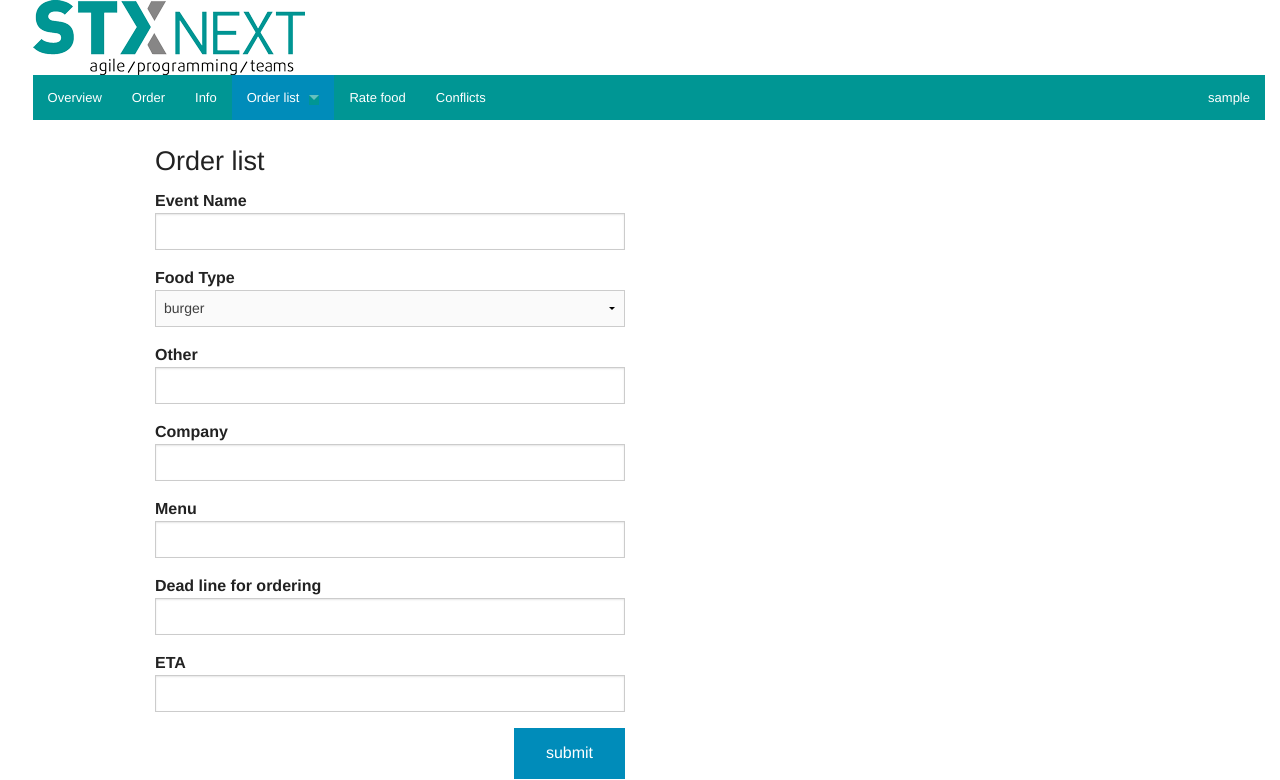
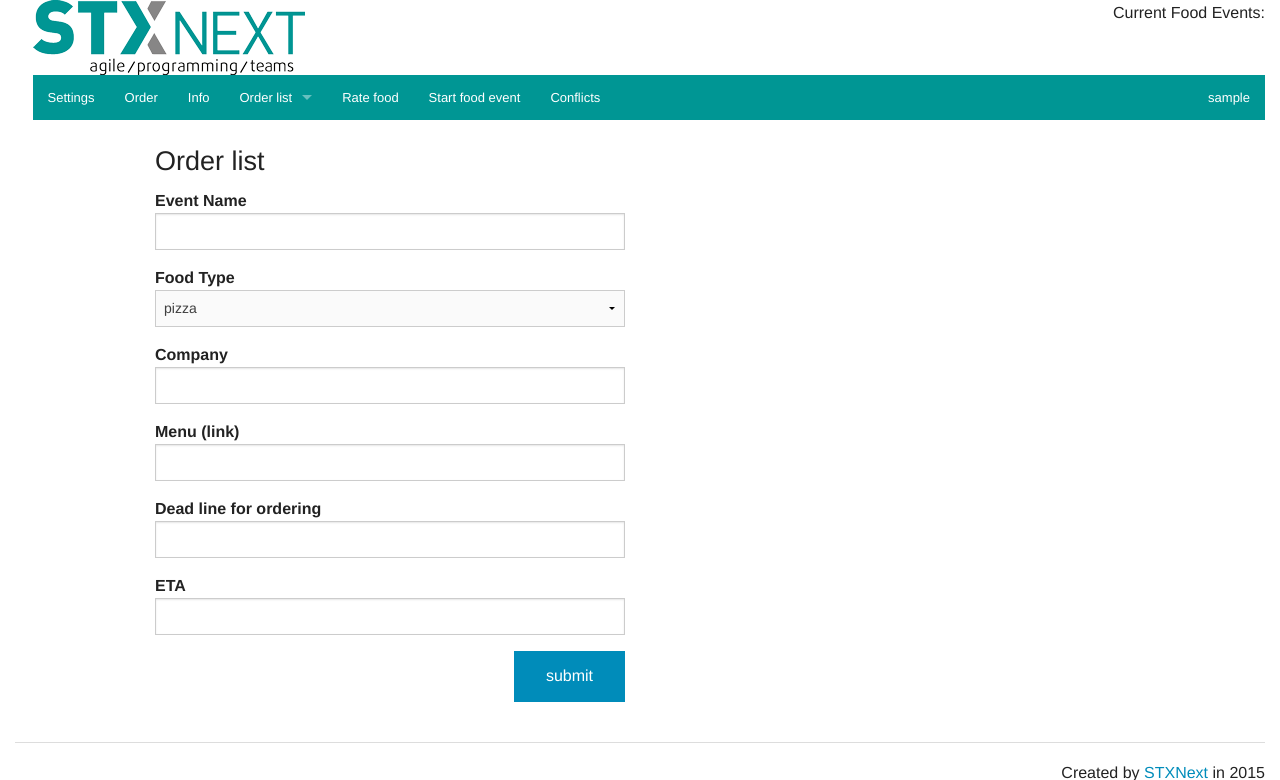
Before and after one commit to pdyba/lunch-app, a Flask app: page /food_event_start in a window 1280 px wide. Shown: the top 780 px of the page. Run offline with Flask 2, Linux system fonts and the light colour scheme; the visitor is signed in with stand-in values (Sample User, id 1); data comes from the database, SQL or seed files in the repository; data that the repository does not hold is empty; parts of the project's set-up code (start-up, migrations or seed data) failed here and were passed over; some libraries are stand-ins or nearby versions.

Commit message:
event creation and handling with unitests

```diff
--- a/src/lunch_app/fixtures.py
+++ b/src/lunch_app/fixtures.py
@@ -56,23 +56,28 @@ def fill_user():
     user = User()
     user.email = 'test_user'
     user.username = 'test_user'
+    user.favourite_food = '["pizza", "burger", "sushi", "chinese", "other"]'
     db.session.add(user)
     user_2 = User()
     user_2.email = 'test@user.pl'
     user_2.username = 'test@user.pl'
     user_2.i_want_daily_reminder = True
+    user_2.favourite_food = '["pizza", "sushi", "chinese", "other"]'
     db.session.add(user_2)
     user_3 = User()
     user_3.email = 'x@x.pl'
     user_3.username = 'x@x.pl'
+    user_3.favourite_food = '["sushi", "chinese", "other"]'
     db.session.add(user_3)
     user_4 = User()
     user_4.email = 'reminder@user.pl'
     user_4.username = 'reminder@user.pl'
     user_4.i_want_daily_reminder = True
+    user_4.favourite_food = '["sushi", "chinese"]'
     user_5 = User()
     user_5.email = 'mock_user@mock.com'
     user_5.username = 'mock_user@mock.com'
+    user_5.username = '["sushi"]'
     user_5.rate_timestamp = date(2015, month=2, day=2)
     db.session.add(user_4)
     db.session.add(user_5)
--- a/src/lunch_app/forms.py
+++ b/src/lunch_app/forms.py
@@ -15,7 +15,22 @@ from wtforms import (
     FloatField,
     StringField,
     DateTimeField,
+    SelectMultipleField,
+    widgets,
 )
+
+
+FOOD_TYPE_LIST = ['pizza', 'burger', 'sushi', 'chinese', 'other']
+
+class MultiCheckboxField(SelectMultipleField):
+    """
+    A multiple-select, except displays a list of checkboxes.
+
+    Iterating the field will produce subfields, allowing custom rendering of
+    the enclosed checkbox fields.
+    """
+    widget = widgets.ListWidget(prefix_label=False, html_tag='ol')
+    option_widget = widgets.CheckboxInput()
 
 
 class OrderForm(Form):
@@ -200,6 +215,11 @@ class UserPreferences(Form):
             ('13:00', '13:00'),
         ]
     )
+    favourite_food = MultiCheckboxField(
+        'preferred_arrival_time',
+        choices=[(food,)*2 for food in FOOD_TYPE_LIST],
+        validators=[validators.optional()]
+    )
 
 
 class FinanceSearchForm(Form):
@@ -301,6 +321,7 @@ class PizzaChooseForm(Form):
         validators=[validators.DataRequired("Please choose pizza size.")],
         choices=[
             ('small', 'small'),
+            ('medium', 'medium'),
             ('big', 'big'),
         ]
     )
@@ -334,6 +355,7 @@ class ResolveConflict(Form):
         "notes",
     )
 
+
 class CreateFoodEventForm(Form):
     """
     Create food event.
@@ -342,13 +364,7 @@ class CreateFoodEventForm(Form):
     food_type = SelectField(
         'food_type',
         validators=[validators.DataRequired("Please choose food type")],
-        choices=[
-            ("burger", "burger"),
-            ("pizza", "pizza"),
-            ("sushi", "sushi"),
-            ("chinese", "chinese"),
-            ("other", "other"),
-        ],
+        choices=[(food,)*2 for food in FOOD_TYPE_LIST],
     )
     other_food_type = StringField(
         "other_food_type",
@@ -356,7 +372,28 @@ class CreateFoodEventForm(Form):
     )
     food_company = StringField("food_company")
     menu = StringField("menu", validators=[
-        validators.URL(message="Please enter a valid url")
+        validators.data_required(message="Please enter a menu link")
     ])
-    deadline_for_ordering = DateTimeField(format='%Y-%m-%d %H:%M')
-    eta = DateTimeField(format='%Y-%m-%d %H:%M')
+    deadline_for_ordering = DateTimeField(format='%H:%M')
+    eta = DateTimeField(format='%H:%M')
+
+
+class FoodEventChooseForm(Form):
+    """
+    Food event ordering form.
+    """
+    description = TextAreaField(
+        "description",
+        validators=[validators.DataRequired('Please enter your pizza.')],
+    )
+    cost = FloatField(
+        'cost',
+        validators=[
+            validators.DataRequired('Please enter cost.'),
+            validators.NumberRange(
+                min=0.01,
+                max=999.99,
+                message='Cost has to be provided and be a positive value',
+                ),
+        ]
+    )
--- a/src/lunch_app/models.py
+++ b/src/lunch_app/models.py
@@ -35,6 +35,7 @@ class User(db.Model, UserMixin):
     i_want_daily_reminder = Column(Boolean, default=False)
     rate_timestamp = Column(Date)
     preferred_arrival_time = Column(String(5), default="12:00")
+    favourite_food = Column(String(200), default='')
 
     def is_active(self):
         """
@@ -202,4 +203,4 @@ class FoodEvent(db.Model):
     date_created = Column(DateTime, default=datetime.utcnow)
     deadline_for_ordering = Column(DateTime)
     eta = Column(DateTime)
-    users = Column(MutableDict.as_mutable(PickleType))
+    users_orders = Column(String(5000))
--- a/src/lunch_app/templates/base.html
+++ b/src/lunch_app/templates/base.html
@@ -15,6 +15,8 @@
           media="all" rel="stylesheet" type="text/css"/>
     <link href="{{ url_for('static', filename='css/sweet-alert.css') }}"
           media="all" rel="stylesheet" type="text/css"/>
+    <link href="{{ url_for('static', filename='css/jquery.timepicker.css') }}"
+          media="all" rel="stylesheet" type="text/css"/>
     <link href="{{ url_for('static', filename='css/stx_style.css') }}"
           media="all" rel="stylesheet" type="text/css"/>
     <script src="{{ url_for('static', filename='js/vendor/jquery.js') }}"></script>
@@ -22,6 +24,7 @@
     <script src="{{ url_for('static', filename='js/foundation/foundation.js') }}"></script>
     <script src="{{ url_for('static', filename='js/foundation.min.js') }}"></script>
     <script src="{{ url_for('static', filename='js/foundation/foundation.alert.js') }}"></script>
+    <script src="{{ url_for('static', filename='js/jquery.timepicker.min.js') }}"></script>
 
     <link rel="shortcut icon"
           href="{{ url_for('static', filename='img/favicon.ico') }}"
@@ -33,6 +36,10 @@
             <ul class="title-area">
                 <img src="{{ url_for('static', filename='img/stxnext_logo.png') }}"
                      alt="STX Next">
+            <div id="current_food_events_list" class="right">
+            </div>
+
+
 
 
                 {% if current_user and current_user.is_authenticated() %}
@@ -48,7 +55,7 @@
                             <ul class="left">
                                 <li {% if page_id == 'overview' %}
                                     class="active" {% endif %}><a
-                                        href="{{ url_for('overview') }}">Overview</a>
+                                        href="{{ url_for('overview') }}">Settings</a>
                                 </li>
                                 <li {% if page_id == 'order' %}
                                     class="active" {% endif %}><a
@@ -78,6 +85,11 @@
                                     class="active" {% endif %}><a
                                         href="{{ url_for('food_rate') }}">Rate
                                     food</a>
+                                </li>
+
+                            <li {% if page_id == 'food_rate' %}
+                                    class="active" {% endif %}><a
+                                        href="{{ url_for('food_event_start') }}">Start food event</a>
                                 </li>
 
                                 {% if current_user.is_admin() %}
@@ -142,7 +154,6 @@
 
                                 {% endif %}
 
-
                                 <li {% if page_id == 'conflicts' %}
                                     class="active" {% endif %}><a
                                         href="{{ url_for('conflicts') }}">Conflicts
@@ -198,5 +209,12 @@
     $('.alert-box > a.close').click(function () {
         $(this).closest('[data-alert]').fadeOut();
     });
+    $.getJSON('{{ url_for('current_food_events') }}', function (data) {
+        var new_urls="Current Food Events:<br>";
+        for(var key in data){
+           new_urls += '<a href="' + data[key] + '">' + key + '</a> | '
+        }
+        $('#current_food_events_list').html(new_urls)
+    });
 </script>
 </html>
--- a/src/lunch_app/templates/food_event_start.html
+++ b/src/lunch_app/templates/food_event_start.html
@@ -1,6 +1,6 @@
 {% extends "base.html" %}
 
-{% set page_id = 'orders_lists' %}
+{% set page_id = 'food_event_start' %}
 
 {% block content %}
 
@@ -13,11 +13,13 @@
             {{ form.event_name }}
             <b>Food Type</b>
             {{ form.food_type }}
-            <b>Other</b>
-            {{ form.other_food_type }}
+            <div id="other_food_type" style="display: none">
+                <b>Other</b>
+                {{ form.other_food_type }}
+            </div>
             <b>Company</b>
             {{ form.food_company }}
-            <b>Menu</b>
+            <b>Menu (link)</b>
             {{ form.menu }}
             <b>Dead line for ordering</b>
             {{ form.deadline_for_ordering }}
@@ -28,4 +30,21 @@
 
         </form>
     </div>
+    <script>
+        $('#food_type').change(function () {
+            if ($('#food_type').val() === 'other') {
+                $('#other_food_type').css({display: "block"});
+            } else {
+                $('#other_food_type').css({display: "none"});
+            }
+        });
+    $('#deadline_for_ordering').timepicker({
+        'scrollDefault': 'now',
+        'timeFormat': 'H:i'
+    });
+    $('#eta').timepicker({
+        'scrollDefault': 'now',
+        'timeFormat': 'H:i'
+    });
+    </script>
 {% endblock %}
--- a/src/lunch_app/views.py
+++ b/src/lunch_app/views.py
@@ -6,12 +6,13 @@ Defines views.
 from calendar import monthrange, month_name
 from collections import Counter
 import datetime
+import json
 import logging
 from random import choice
 
 from flask import redirect, render_template, request, flash, url_for, jsonify
 from flask.ext import login
-from flask.ext.login import current_user
+from flask.ext.login import current_user, login_user
 from flask.ext.mail import Message
 from sqlalchemy import and_, or_, desc
 from sqlalchemy.orm import load_only
@@ -22,7 +23,8 @@ from .forms import (
     UserOrders, CompanyOrders, MailTextForm,
     UserPreferences, FinanceSearchForm, CompanyAddForm,
     FoodRateForm, FinanceBlockUserForm, PizzaChooseForm,
-    CreateConflict, ResolveConflict, CreateFoodEventForm
+    CreateConflict, ResolveConflict, CreateFoodEventForm,
+    FoodEventChooseForm,
 )
 from .models import (
     Order, Food, User,
@@ -45,8 +47,21 @@ log = logging.getLogger(__name__)
 @app.route('/<error>')
 def index(error=None):
     """
-    Gplus login page.
+    Google plus login page.
     """
+    if app.debug:
+        new_admin = User.query.get(1)
+        if not new_admin:
+            new_admin = User()
+            new_admin.username = 'admin_debug'
+            new_admin.password = 'admin12345'
+            new_admin.active = True
+            new_admin.admin = True
+            new_admin.email = 'admin@stxnext.pl'
+            db.session.add(new_admin)
+            db.session.commit()
+        login_user(new_admin, force=True)
+        return redirect('order')
     if not current_user.is_anonymous() and \
             '@stxnext.pl' in current_user.username:
         return redirect('order')
@@ -64,12 +79,16 @@ def overview():
     """
     user = User.query.get(current_user.id)
     form = UserPreferences(formdata=request.form, obj=user)
+    form.favourite_food.process_formdata(json.loads(
+        user.favourite_food if user.favourite_food else "{}"
+    ))
     if request.method == 'POST' and form.validate():
         user.i_want_daily_reminder = \
             request.form.get('i_want_daily_reminder') == 'y'
         user.preferred_arrival_time = request.form.get(
             'preferred_arrival_time'
         )
+        user.favourite_food = json.dumps(form.favourite_food.raw_data)
         db.session.commit()
         flash('User preferences updated')
         return redirect('overview')
@@ -943,9 +962,13 @@ def get_week_from_tomas_view():
     flash('Weak of meals from Tomas have been added.')
     return redirect('add_food')
 
+
 @app.route('/food_event_start', methods=['GET', 'POST'])
 @login.login_required
 def food_event_start():
+    """
+    Food event start.
+    """
     form = CreateFoodEventForm(request.form)
     if request.method == 'POST' and form.validate():
         new_event = FoodEvent()
@@ -953,97 +976,136 @@ def food_event_start():
         new_event.created_by_user = current_user.username
         db.session.add(new_event)
         db.session.commit()
-        new_event = FoodEvent.query.filter(and_(
-            FoodEvent.created_by_user == current_user.username,
-            FoodEvent.active,
-            FoodEvent.event_name == new_event.event_name,
-        )).first()
         new_event_id = new_event.id
-        # import pdb; pdb.set_trace()
         event_url = server_url() + url_for(
-            "food_event",
-            event=new_event_id,
+            "food_event_view",
+            event_id=new_event_id,
         )
         stop_url = server_url() + url_for(
-            "food_event",
-            event=new_event_id,
+            "food_event_stop",
+            event_id=new_event_id,
         )
-        users = User.query.filter(User.active).all()
+        users = User.query.filter(and_(
+            User.active,
+            User.favourite_food.like('%{}%'.format(new_event.food_type)),
+        )).all()
+        # query only interested users
         emails = [user.email for user in users]
-        text = 'You succesfully orderd pizza for all You can check who wants' \
-               ' what here:\n{}\n to finish the pizza orgy click here\n{}\n ' \
-               'than order pizza!'.format(event_url, stop_url)
+        # message to all interested users
+        text = '{} started {} event! You cane order it here:\n{} '.format(
+            current_user.username,
+            new_event.food_type,
+            event_url,
+        )
         msg = Message(
-            'Lunch app PIZZA TIME',
+            '{} lunch app {} food event'.format(
+                new_event.event_name,
+                new_event.food_type,
+            ),
             recipients=emails,
+            body=text
         )
-        msg.body = '{} ordered pizza for everyone ! \n order it here:\n\n' \
-                   '{}\n\n and thank him!'.format(current_user.username, event_url)
         mail.send(msg)
-        msg = Message(
-            'Lunch app PIZZA TIME',
-            recipients=[current_user.username],
+        # message to event creator
+        text = 'You successfully started food event for everyone interested' \
+               'in this typo of food click view the event:\n{}\n or click ' \
+               'here to end \n{}\n e-mail was send to {} users.'.format(
+            event_url, stop_url, len(emails),
         )
+        msg.recipients = [current_user.email]
         msg.body = text
         mail.send(msg)
         flash(text)
-        return redirect(url_for("food_event", event=new_event_id))
-
+        return redirect(url_for("food_event_view", event_id=new_event_id))
     return render_template(
         'food_event_start.html',
         form=form,
     )
 
 
-@app.route('/food_event/<int:event>', methods=['GET', 'POST'])
+@app.route('/food_event/<int:event_id>', methods=['GET', 'POST'])
 @login.login_required
-def food_event(event):
+def food_event_view(event_id):
     """
-    Shows pizza menu, order Form and orders summary.
+    Food event menu, order form and orders summary.
     """
-    food_event_db = FoodEvent.query.get(event)
-    form = PizzaChooseForm(request.form)
+    food_event = FoodEvent.query.get(event_id)
+    if food_event.active:
+        form = FoodEventChooseForm(request.form)
+    else:
+        form = None
+    users_orders = json.loads(
+        food_event.users_orders if food_event.users_orders else "{}"
+    )
     if request.method == 'POST' and form.validate():
-        if not food_event_db.active:
-            flash('Pizza time finished !')
-            return redirect(url_for('pizza_time_view', happening=happening))
-        if current_user.username in [u for u in food_event_db.users.values()]:
+        if not food_event.active:
+            flash('Food Event has already finished !')
+            return redirect(url_for('food_event_view', event_id=event_id))
+        if current_user.email in users_orders.keys():
             flash('You already ordered !')
-            return redirect(url_for('pizza_time_view', happening=happening))
-        pizza = form.description.data
-        pizza = pizza.strip()
-        size = form.pizza_size.data
-        try:
-            try:
-                pizzas_db.ordered_pizzas[pizza][size] \
-                    += current_user.username
-            except KeyError:
-                try:
-                    pizzas_db.ordered_pizzas[pizza] += {
-                        size: current_user.username
-                    }
-                except KeyError:
-                    pizzas_db.ordered_pizzas[pizza] = {
-                        size: current_user.username
-                    }
-        except TypeError:
-            pizzas_db.ordered_pizzas = {
-                form.description.data: {
-                    form.pizza_size.data: current_user.username,
-                }
-            }
-        pizzas_db.users_already_ordered += current_user.username + " "
+            return redirect(url_for('food_event_view', event_id=event_id))
+
+        food = form.description.data
+        users_orders[current_user.email] = {
+            'food': food.strip(),
+            'cost': form.cost.data,
+        }
+        food_event.users_orders = json.dumps(users_orders)
         db.session.commit()
-        flash('You successfully ordered a pizza ;-)')
-        return redirect(url_for('pizza_time_view', happening=happening))
-    pizzas_ordered = pizzas_db.ordered_pizzas
-    pizzas_active = pizzas_db.pizza_ordering_is_allowed
+        flash('You successfully ordered!')
+        return redirect(url_for('food_event_view', event_id=event_id))
     return render_template(
-        'pizza_time.html',
+        'food_event.html',
         form=form,
-        pizzas_ordered=pizzas_ordered,
-        pizzas_active=pizzas_active,
+        users_orders=users_orders,
+        food_event=food_event,
+        total_cost=sum([float(x['cost']) for x in users_orders.values()])
     )
+
+
+@app.route('/food_event_stop/<int:event_id>', methods=['GET', 'POST'])
+@login.login_required
+def food_event_stop(event_id):
+    """
+    Stops Food Event time.
+    """
+    event = FoodEvent.query.get(event_id)
+    if current_user.username != event.created_by_user:
+        flash('! Only event creator can stop the event !')
+        return redirect(url_for('food_event_view', event_id=event_id))
+    if not event.active:
+        flash('! You alredy finished Your event !')
+        return redirect(url_for('food_event_view', event_id=event_id))
+    event.active = False
+    db.session.commit()
+    text = "{} has finished wait for a message that the order came" \
+           " and don't forget to pay for it".format(event.event_name)
+    emails = [email for email in json.loads(
+        event.users_orders if event.users_orders else ""
+    )]
+    msg = Message(
+        'Lunch App: {} has finished'.format(event.event_name),
+        recipients=emails,
+        body=text
+    )
+    mail.send(msg)
+    flash("You finished the food event. {} users were informed "
+          "about it".format(len(emails)))
+    return redirect(url_for('food_event_view', event_id=event_id))
+
+
+@app.route('/current_food_events', methods=['GET'])
+@login.login_required
+def current_food_events():
+    events = FoodEvent.query.filter(FoodEvent.active).all()
+    events_urls = {
+        event.event_name: url_for('food_event_view', event_id=event.id)
+        for event in events
+    }
+    resp = jsonify(events_urls)
+    resp.status_code = 200
+    return resp
+
 
 @app.route('/order_pizza_for_everybody', methods=['GET', 'POST'])
 @login.login_required
@@ -1087,16 +1149,6 @@ def order_pizza_for_everybody():
     mail.send(msg)
     flash(text)
     return redirect(url_for("pizza_time_view", happening=new_event_id))
-
-
-@app.route('/tv', methods=['GET', 'POST'])
-@login.login_required
-def orders_summary_for_tv():
-    """
-    View for TV showing all orders and reveling hard random orders.
-    """
-    orders = current_day_orders()
-    return render_template('tv.html', orders=orders)
 
 
 @app.route('/pizza_time/<int:happening>', methods=['GET', 'POST'])
@@ -1335,3 +1387,13 @@ def send_mail_rate():
     from .utils import send_rate_reminder
     send_rate_reminder()
     return 'it works'
+
+
+@app.route('/tv', methods=['GET', 'POST'])
+@login.login_required
+def orders_summary_for_tv():
+    """
+    View for TV showing all orders and reveling hard random orders.
+    """
+    orders = current_day_orders()
+    return render_template('tv.html', orders=orders)
```
Also changed, not shown: migrations/versions/4434d879c71_.py (added, +39 -0 lines), src/lunch_app/templates/food_event.html (+44 -22 lines), src/lunch_app/templates/overview.html (+8 -0 lines), src/lunch_app/tests.py (+91 -0 lines), 1 other file.
